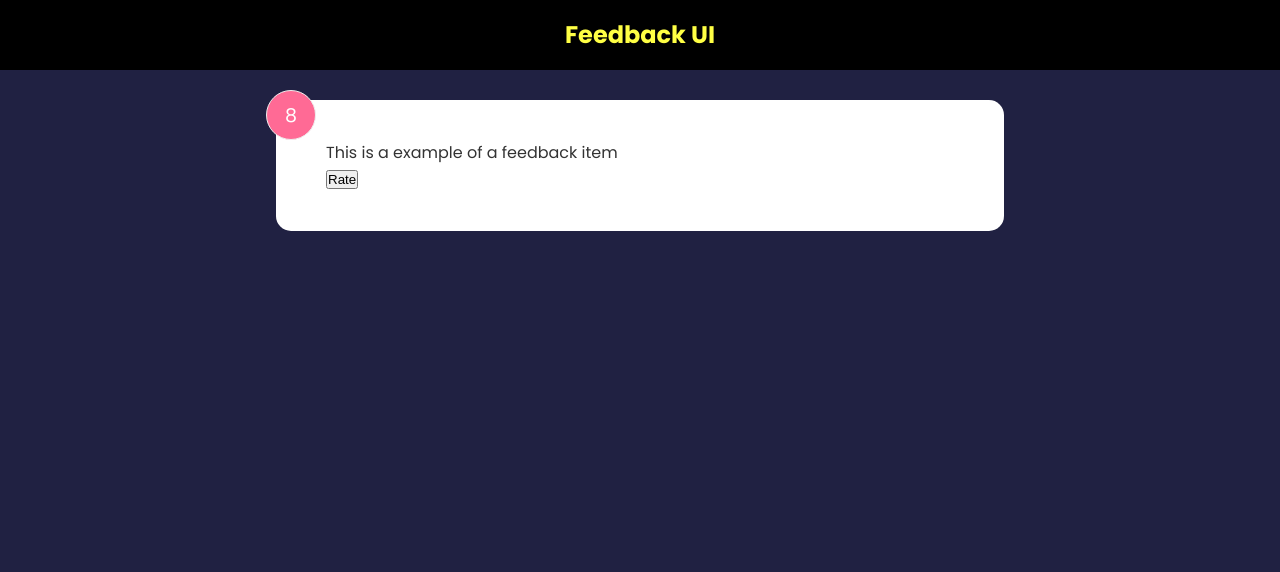
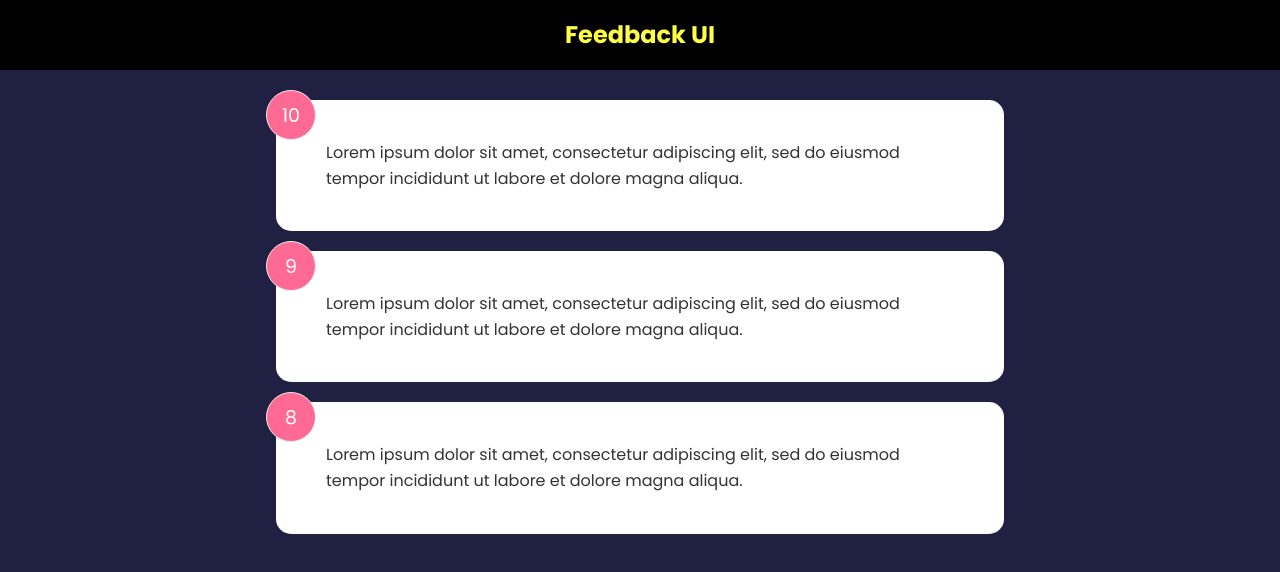
Before and after one commit to Mr-Chegini/feedback-app, a React (Create React App) app: page / in a window 1280 px wide. Shown: the top 572 px of the page. Built offline with nearby package versions, Linux system fonts and the light colour scheme.

Commit message:
Create FeedbackList Component

```diff
--- a/src/App.js
+++ b/src/App.js
@@ -1,12 +1,16 @@
 import Header from "./components/Header";
-import FeedbackItem from "./components/FeedbackItem";
+import FeedBackList from "./components/FeedBackList";
+import FeedbackData from "./data/FeedbackData";
+import { useState } from "react";
 
-function App() {
+function App()
+{
+  const [feedback,setFeedback]=useState(FeedbackData)
   return (
     <>
       <Header />
       <div className="container">
-        <FeedbackItem />
+        <FeedBackList feedback={feedback}/>
       </div>
     </>
   );
--- /dev/null
+++ b/src/components/FeedBackList.jsx
@@ -0,0 +1,15 @@
+import FeedbackItem from "./FeedbackItem";
+
+function FeedBackList({ feedback }) {
+  if (!feedback?.length) return <p>No Feedback yet.</p>;
+
+  return (
+    <div className="feedback-list">
+      {feedback.map((item) => (
+        <FeedbackItem key={item.id} item={item} />
+      ))}
+    </div>
+  );
+}
+
+export default FeedBackList;
--- a/src/components/FeedbackItem.jsx
+++ b/src/components/FeedbackItem.jsx
@@ -1,19 +1,8 @@
-import { useState } from "react";
-
-function FeedbackItem() {
-  const [rating, setRating] = useState(8);
-  const [text, setText] = useState("This is a example of a feedback item");
-  const handleClick = () => {
-    setRating((prev) => {
-      return prev + 1;
-    });
-  };
-
+function FeedbackItem({ item }) {
   return (
     <div className="card">
-      <div className="num-display">{rating}</div>
-      <div className="text-display">{text}</div>
-      <button onClick={handleClick}>Rate</button>
+      <div className="num-display">{item.rating}</div>
+      <div className="text-display">{item.text}</div>
     </div>
   );
 }
--- /dev/null
+++ b/src/data/FeedbackData.js
@@ -0,0 +1,22 @@
+const FeedbackData = [
+  {
+    id: 1,
+    rating: 10,
+    text: `Lorem ipsum dolor sit amet, consectetur adipiscing elit,
+    sed do eiusmod tempor incididunt ut labore et dolore magna aliqua.`,
+  },
+  {
+    id: 2,
+    rating: 9,
+    text: `Lorem ipsum dolor sit amet, consectetur adipiscing elit,
+    sed do eiusmod tempor incididunt ut labore et dolore magna aliqua.`,
+  },
+  {
+    id: 3,
+    rating: 8,
+    text: `Lorem ipsum dolor sit amet, consectetur adipiscing elit,
+    sed do eiusmod tempor incididunt ut labore et dolore magna aliqua.`,
+  },
+];
+
+export default FeedbackData;
```
